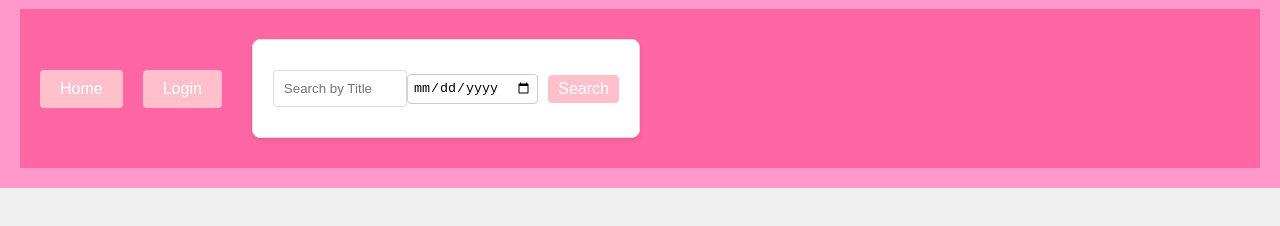
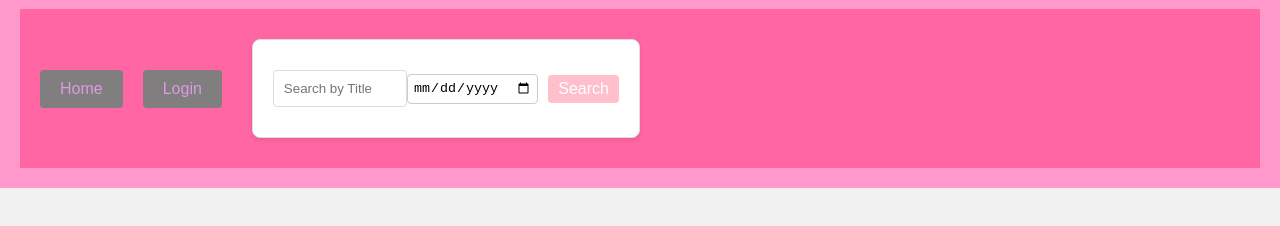
Before and after one commit to PROX-E/POLIBLOG, a website: page index.html in a window 1280 px wide. Shown: the part 68-294 px from the top of the page. Drawn offline with Linux system fonts and the light colour scheme; no server answers.

Commit message:
update style colors

```diff
--- a/style.css
+++ b/style.css
@@ -30,8 +30,8 @@ h2 {
 }
 
 .nav-button {
-    color: #fff;
-    background-color: pink;
+    color: #da9ce2;
+    background-color: rgb(128, 126, 126);
     border: none;
     padding: 10px 20px;
     text-decoration: none;
```
